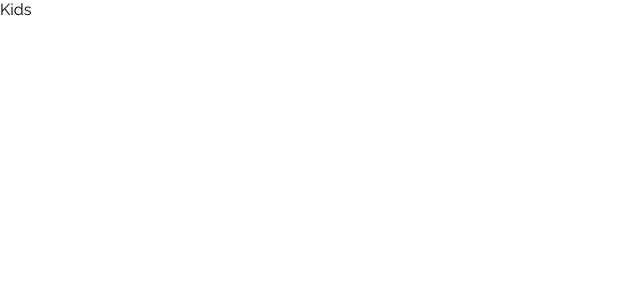
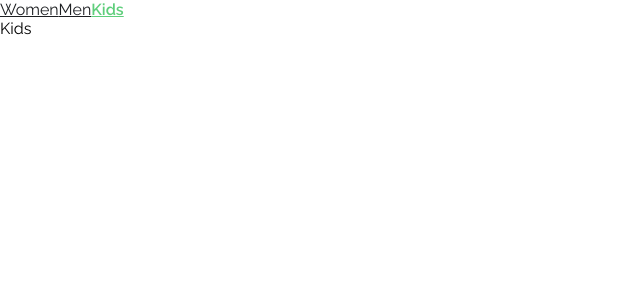
Before and after one commit to vickymarz/clothing-shop, a React (Create React App) app: page /kids in a window 1280 px wide. Shown: the top 300 px of the page, without its empty margins (0-640 px from the left). Built offline with nearby package versions, Linux system fonts and the light colour scheme.

Commit message:
Add links

```diff
--- a/src/App.js
+++ b/src/App.js
@@ -1,5 +1,7 @@
 import React from 'react';
 import { createBrowserRouter, RouterProvider } from 'react-router-dom';
+import Error from './app/components/Error';
+import Header from './app/components/Header';
 import Kids from './Pages/Kids';
 import Men from './Pages/Men';
 import Women from './Pages/Women';
@@ -8,13 +10,12 @@ import Women from './Pages/Women';
 const router = createBrowserRouter([
   {
     path: '/',
-    element: <Women />,
+    element: <Header />,
+    errorElement: <Error />,
     children: [
       {
         path: 'women',
         element: <Women />
-      }
-    ]
       },
       {
         path: 'men',
@@ -24,11 +25,15 @@ const router = createBrowserRouter([
         path: 'kids',
         element: <Kids />,
       }
+    ]
+  }
 ])
 
 function App() {
   return (
+    <>
       <RouterProvider router={router} />
+    </>
   );
 }
 
--- /dev/null
+++ b/src/app/components/Error.js
@@ -0,0 +1,16 @@
+import React from 'react'
+import { useRouteError } from 'react-router-dom'
+
+const Error = () => {
+const error = useRouteError()
+
+  return (
+    <div>
+        <h2>Oops!</h2>
+        <p>Sorry, an unexpected error occurred</p>
+        <p>{error.statusText || error.message}</p>
+    </div>
+  )
+}
+
+export default Error
--- /dev/null
+++ b/src/app/components/Header.js
@@ -0,0 +1,16 @@
+import React from 'react'
+
+import Nav from './Nav'
+
+const Header = () => {
+  return (
+    <>
+    <header>
+        <Nav />
+    </header>
+
+    </>
+  )
+}
+
+export default Header
--- a/src/app/components/Nav.js
+++ b/src/app/components/Nav.js
@@ -1,34 +1,35 @@
 import React from 'react'
 import { NavLink } from 'react-router-dom'
 import styles from '../../css/nav.module.css'
+import { Outlet } from 'react-router-dom'
 
 const nav = [
     {
-        path: '/',
+        id: 1,
+        path: 'women',
         children: 'Women',
     },
     {
+        id: 2,
         path: 'men',
         children: 'Men',
     },
     {
+        id: 3,
         path: 'kids',
         children: 'Kids'
     }
 ]
 
-
-
-const navigation = nav.map(({path, children}) => {
-    console.log(path, children)
-   return <NavLink to={path} children={children} className={(isActive) => isActive ? styles.active : styles.inactive}/>
+const navigation = nav.map(({id, path, children}) => {
+   return <NavLink key={id} to={path} children={children} className={({isActive}) => isActive ? styles.active : styles.inactive}/>
 })
-
 
 const Nav = () => {
   return (
     <nav>
         {navigation}
+        <Outlet />
     </nav>
   )
 }
```
Lines whose indentation alone changed are shown as unchanged.
